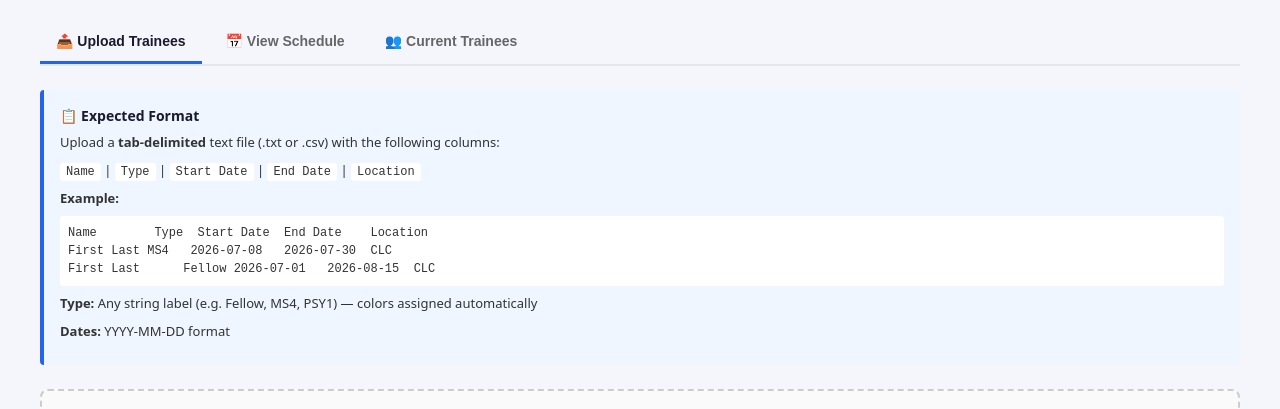
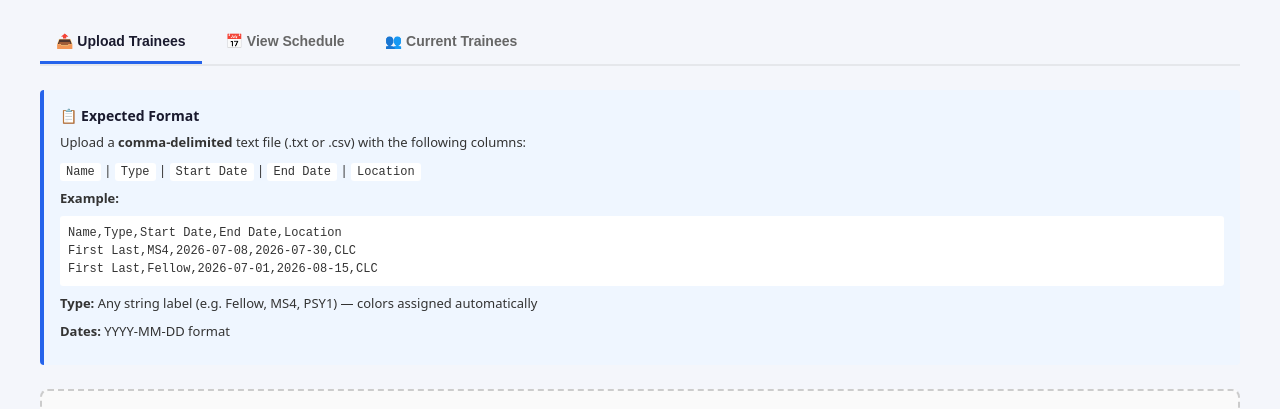
Before and after one commit to cnwong-va/CLC_trainees, a plain HTML site: page index.html in a window 1280 px wide. Shown: the part 88-497 px from the top of the page. Drawn offline with Linux system fonts and the light colour scheme.

Commit message:
update text file

```diff
--- a/index.html
+++ b/index.html
@@ -101,13 +101,13 @@
   <div id="upload" class="tab-content active">
     <div class="format-info">
       <h3>📋 Expected Format</h3>
-      <p>Upload a <strong>tab-delimited</strong> text file (.txt or .csv) with the following columns:</p>
+      <p>Upload a <strong>comma-delimited</strong> text file (.txt or .csv) with the following columns:</p>
       <p><code>Name</code> | <code>Type</code> | <code>Start Date</code> | <code>End Date</code> | <code>Location</code></p>
       <p><strong>Example:</strong></p>
       <p style="background:#fff;padding:8px;border-radius:3px;font-family:monospace;font-size:12px;overflow-x:auto">
-        Name&nbsp;&nbsp;&nbsp;&nbsp;&nbsp;&nbsp;&nbsp;&nbsp;Type&nbsp;&nbsp;Start Date&nbsp;&nbsp;End Date&nbsp;&nbsp;&nbsp;&nbsp;Location<br>
-        First Last&nbsp;MS4&nbsp;&nbsp;&nbsp;2026-07-08&nbsp;&nbsp;&nbsp;2026-07-30&nbsp;&nbsp;CLC<br>
-        First Last&nbsp;&nbsp;&nbsp;&nbsp;&nbsp;&nbsp;Fellow&nbsp;2026-07-01&nbsp;&nbsp;&nbsp;2026-08-15&nbsp;&nbsp;CLC
+        Name,Type,Start Date,End Date,Location<br>
+        First Last,MS4,2026-07-08,2026-07-30,CLC<br>
+        First Last,Fellow,2026-07-01,2026-08-15,CLC
       </p>
       <p><strong>Type:</strong> Any string label (e.g. Fellow, MS4, PSY1) — colors assigned automatically</p>
       <p><strong>Dates:</strong> YYYY-MM-DD format</p>
@@ -201,7 +201,8 @@ function processFile(file) {
         return;
       }
 
-      const header = lines[0].split('\t').map(h => h.trim().toLowerCase());
+      const delimiter = lines[0].includes('\t') ? '\t' : ',';
+      const header = lines[0].split(delimiter).map(h => h.trim().toLowerCase());
       const expectedCols = ['name', 'type', 'start date', 'end date', 'location'];
 
       if (!header.includes('name') || !header.includes('type') ||
@@ -217,7 +218,7 @@ function processFile(file) {
         const line = lines[i].trim();
         if (!line) continue;
 
-        const cols = line.split('\t').map(c => c.trim());
+        const cols = line.split(delimiter).map(c => c.trim());
         const nameIdx = header.indexOf('name');
         const typeIdx = header.indexOf('type');
         const startIdx = header.indexOf('start date');
```
